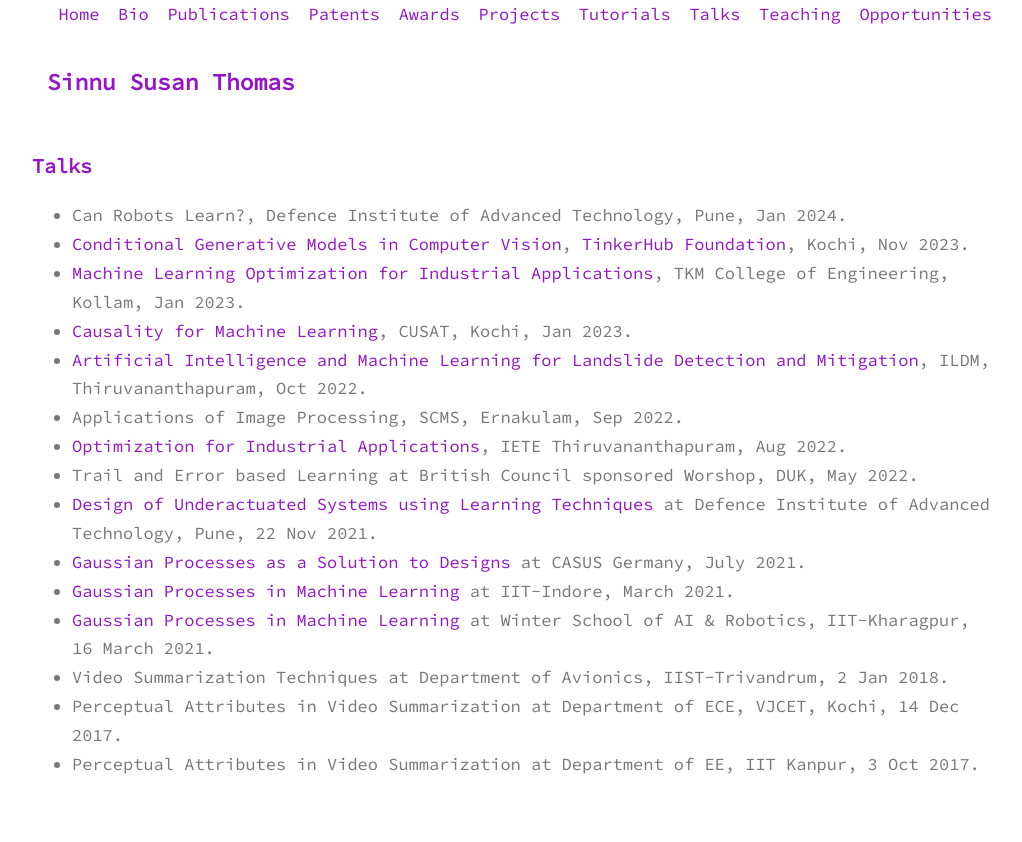
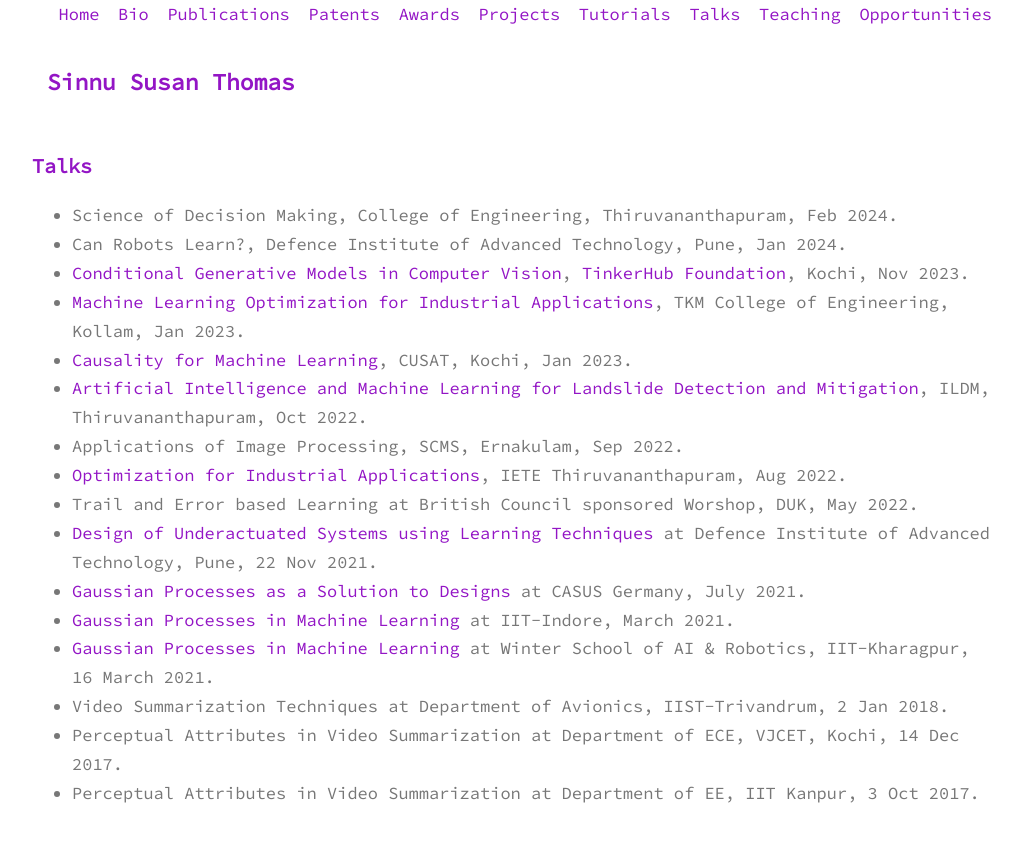
Before and after one commit to sinnuthomas/sinnuthomas.github.io, a Jekyll site: the page built from talks.md, in a window 1280 px wide. Shown: the top 842 px of the page, without its empty margins (128-1150 px from the left). Built offline with Jekyll 4.4.1, drawn with Linux system fonts in a browser that asks for light colours.

Commit message:
Update talks.md

```diff
--- a/talks.md
+++ b/talks.md
@@ -3,6 +3,7 @@ layout: page
 title: Talks
 permalink: /talks/
 ---
+  * Science of Decision Making, College of Engineering, Thiruvananthapuram, Feb 2024.
   * Can Robots Learn?, Defence Institute of Advanced Technology, Pune, Jan 2024.
   * [Conditional Generative Models in Computer Vision](https://www.youtube.com/watch?v=P5IlsOegvSU&t=33s), [TinkerHub Foundation](https://www.tinkerhub.org/gen-ai-conference), Kochi, Nov 2023.
   * [Machine Learning Optimization for Industrial Applications](https://www.tkmce.ac.in/news.php?id=95), TKM College of Engineering, Kollam, Jan 2023.
```
